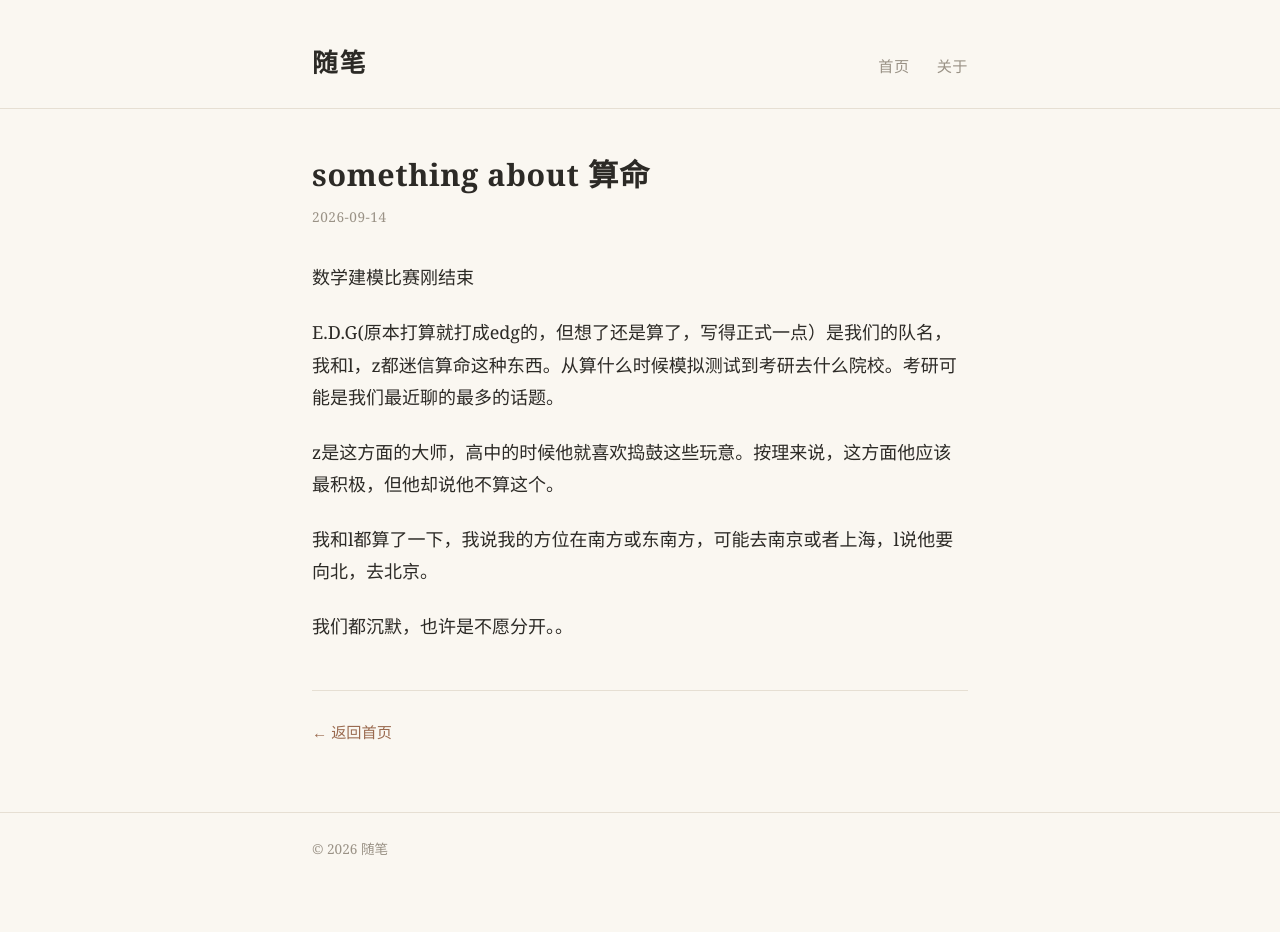
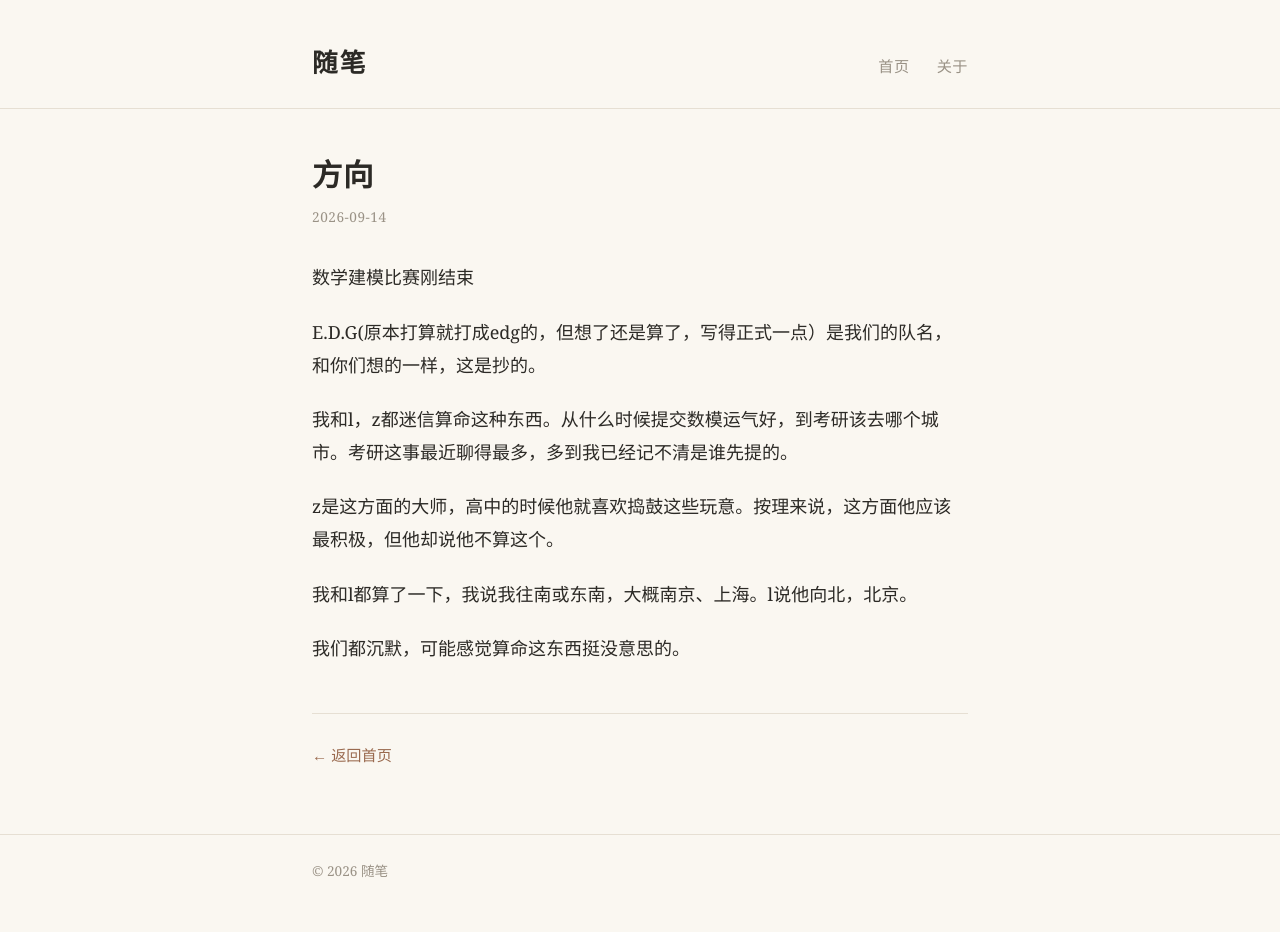
Before and after one commit to shenxingda666-commits/shenxingda666-commits.github.io, a Jekyll site: the page built from _posts/2026-9-14-算命.md, in a window 1280 px wide. Built offline with Jekyll 4.4.1, drawn with Linux system fonts in a browser that asks for light colours; before the commit the page ends 909 px from its top, so only the background shows below that.

Commit message:
Revise post title and content on fortune-telling
Updated the title and modified the content to reflect changes in the discussion about fortune-telling and exam preparations.

```diff
--- a/_posts/2026-9-14-算命.md
+++ b/_posts/2026-9-14-算命.md
@@ -1,14 +1,16 @@
 ---
 layout: post
-title: something about 算命
+title: 方向
 date: 2026-09-14 2:00:00 +0800
 ---
 数学建模比赛刚结束
 
-E.D.G(原本打算就打成edg的，但想了还是算了，写得正式一点）是我们的队名，我和l，z都迷信算命这种东西。从算什么时候模拟测试到考研去什么院校。考研可能是我们最近聊的最多的话题。
+E.D.G(原本打算就打成edg的，但想了还是算了，写得正式一点）是我们的队名，和你们想的一样，这是抄的。
+
+我和l，z都迷信算命这种东西。从什么时候提交数模运气好，到考研该去哪个城市。考研这事最近聊得最多，多到我已经记不清是谁先提的。
 
 z是这方面的大师，高中的时候他就喜欢捣鼓这些玩意。按理来说，这方面他应该最积极，但他却说他不算这个。
 
-我和l都算了一下，我说我的方位在南方或东南方，可能去南京或者上海，l说他要向北，去北京。
+我和l都算了一下，我说我往南或东南，大概南京、上海。l说他向北，北京。
 
-我们都沉默，也许是不愿分开。。
+我们都沉默，可能感觉算命这东西挺没意思的。
```
